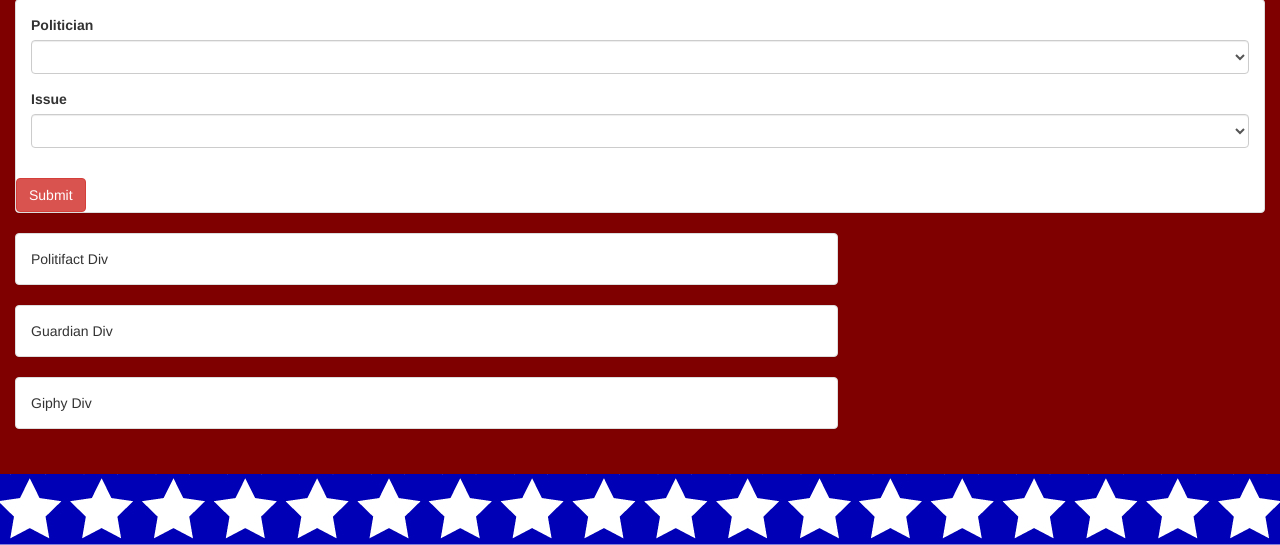
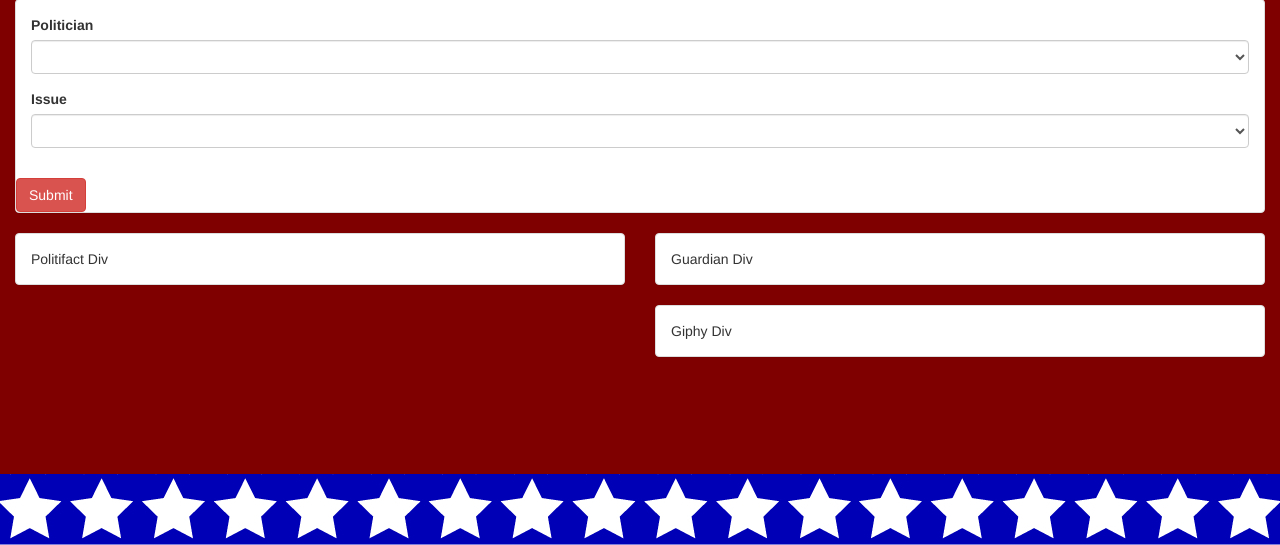
Before and after one commit to josiepizzo/HotPants, a PHP site: page /index.html in a window 1280 px wide. Shown: the part 255-800 px from the top of the page. Run offline with PHP 8.4, Linux system fonts and the light colour scheme; some libraries are stand-ins or nearby versions; some web fonts are replaced.

Commit message:
Fixed the page layout

```diff
--- a/assets/css/style.css
+++ b/assets/css/style.css
@@ -1,6 +1,4 @@
-
 @import "http://fonts.googleapis.com/css?family=Rancho&effect=fire-animation";
-
 h1 {
     font-family: Rancho;
     font-size: 100px;
@@ -8,7 +6,7 @@ h1 {
     text-align: center;
 }
 
-body{
+body {
     background-color: #7f0000;
     padding-bottom: 70px;
 }
@@ -18,17 +16,17 @@ div.background {
     border: 2px solid black;
 }
 
-.navbar-fixed-bottom{
-  background-image: url("stars1.jpeg");
+.navbar-fixed-bottom {
+    background-image: url(stars1.jpeg);
     background-repeat: repeat-x;
 }
 
-#topNav{
+#topNav {
     background-color: white;
     margin-bottom: 20px;
 }
 
-.topNavLi{
+.topNavLi {
     color: #7f0000;
     font-weight: bold;
 }
--- a/index.html
+++ b/index.html
@@ -9,7 +9,6 @@
 </head>
 
 <body>
-
     <div class="modal fade" tabindex="-1" role="dialog" id="instrutionModal">
         <div class="modal-dialog">
             <div class="modal-content">
@@ -66,7 +65,6 @@
                                 </select>
                             </div>
                             <div class="form-group">
-
                                 <label for="text">Issue</label>
                                 <select id="issue" class="form-control">
                                     <option value="blank"></option>
@@ -92,20 +90,27 @@
             </form>
         </div>
         <div class="row">
-                <div class="col-md-8">
+            <div class="col-md-6">
                 <div class="panel panel-default">
                     <div class="panel-body" id="politifactDisplay">
                         Politifact Div
                     </div>
                 </div>
+            </div>
+            <div class="col-md-6">
                 <div class="panel panel-default">
                     <div class="panel-body" id="guardianDisplay">
                         Guardian Div
                     </div>
                 </div>
+            </div>
+        </div>
+        <div class="row">
+            <div class="col-md-6 pull-right">
                 <div class="panel panel-default">
                     <div class="panel-body" id="giphyDisplay">
                         Giphy Div
+                    </div>
                 </div>
             </div>
         </div>
@@ -120,7 +125,6 @@
     <!-- linking JS -->
     <script src='assets/js/modal.js'></script>
     <script src='assets/js/hotpants.js'></script>
-
 </body>
 
 </html>
```
Lines whose indentation alone changed are shown as unchanged.
